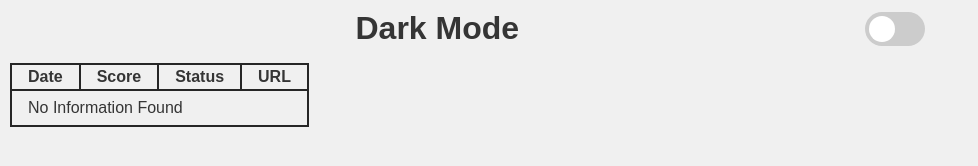
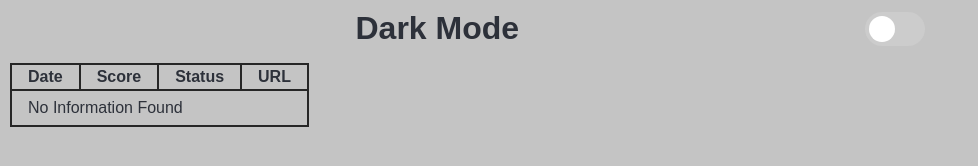
Before and after one commit to imkrishnasarathi/PleasantWeb-Extension, a browser extension: page index.html in a window 1280 px wide. Shown: the whole page, without its empty margins (0-978 px from the left). Drawn offline with Linux system fonts and the light colour scheme.

Commit message:
Update index.html

```diff
--- a/index.html
+++ b/index.html
@@ -17,8 +17,8 @@
       }
 
       :root.light {
-        --color-base-bg: rgb(240, 240, 240);
-        --color-base-text: rgb(53, 53, 53);
+        --color-base-bg: rgb(196, 196, 196);
+        --color-base-text: #2d313a;
         --color-table-border: rgb(38, 38, 38);
       }
       .switch {
```
